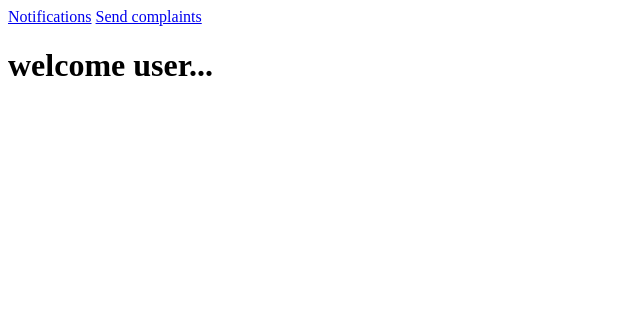
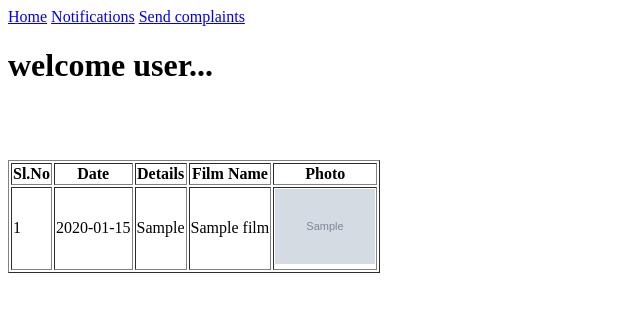
Before and after one commit to amaljames23/bridge_horizon, a Django app: page /user_home in a window 1280 px wide. Shown: the top 312 px of the page, without its empty margins (0-640 px from the left). Run offline with Django 4.2, Linux system fonts and the light colour scheme; tables that the repository leaves empty hold one stand-in row (values such as "Sample post"); grey boxes marked "Sample" are stand-in pictures.

Commit message:
user view films completed

```diff
--- a/templates/user_header.html
+++ b/templates/user_header.html
@@ -6,5 +6,6 @@
     <title>Document</title>
 </head>
 <body>
+    <a href="user_home">Home</a>
     <a href="user_view_nots">Notifications</a>
     <a href="user_send_complaints">Send complaints</a>
--- a/templates/user_home.html
+++ b/templates/user_home.html
@@ -1,3 +1,23 @@
 {% include 'user_header.html' %}
     <h1>welcome user...</h1>
+    <br><br><br>
+    <table border="1">
+        <tr>
+            <th>Sl.No</th>
+            <th>Date</th>
+            <th>Details</th>
+            <th>Film Name</th>
+            <th>Photo</th>
+        </tr>
+        {% for i in films %}
+        <tr>
+            <td>{{ forloop.counter }}</td>
+            <td>{{ i.date }}</td>
+            <td>{{ i.deatils }}</td>
+            <td>{{ i.film_name }}</td>
+            <td><img src="{{ i.photo.url }}" alt="Film Photo" width="100"></td>
+        </tr>
+        {% endfor %}
+    </table>
+
 {% include 'footer.html' %}
--- a/userApp/views.py
+++ b/userApp/views.py
@@ -6,7 +6,8 @@ from datetime import date
 
 # Create your views here.
 def user_home(request):
-    return render(request,'user_home.html')
+    films = film.objects.all()
+    return render(request,'user_home.html',{'films':films})
 
 def user_reg(request):
     if request.method=='POST':
```
